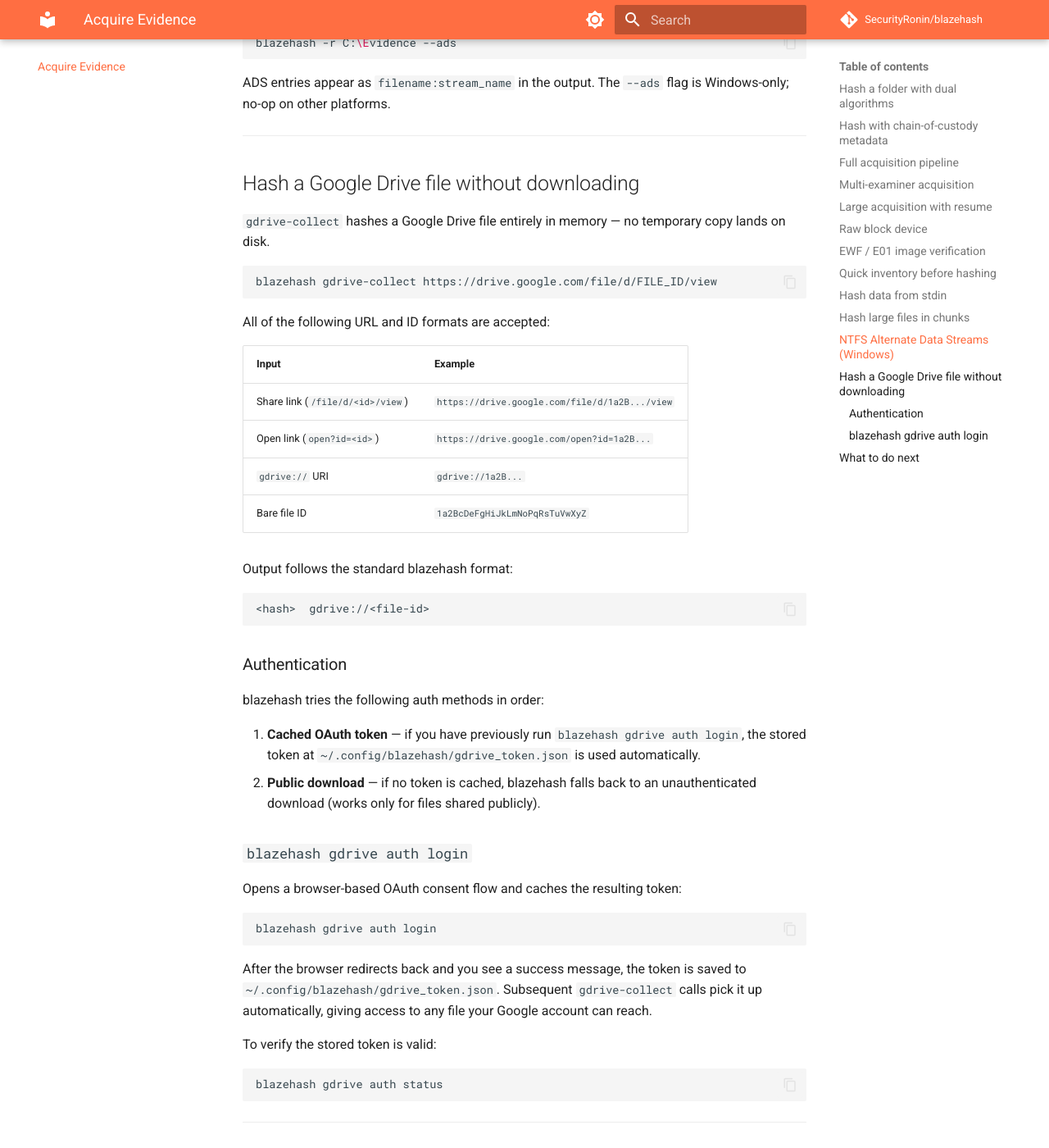
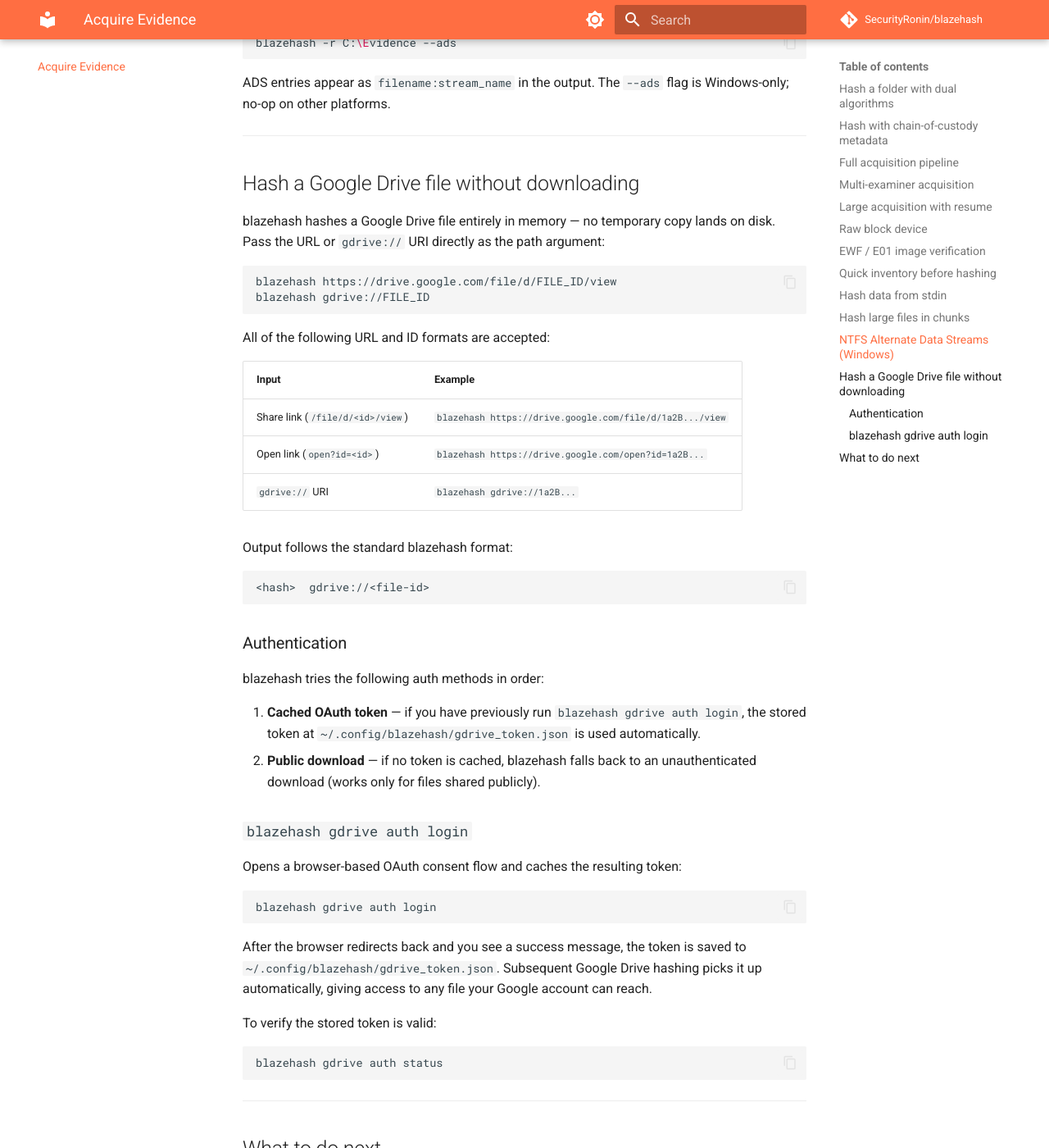
Before and after one commit to SecurityRonin/blazehash, an MkDocs documentation site: the page built from docs/acquire.md, in a window 1280 px wide and 1400 px high, scrolled down 3256 px. Shown: the whole window at 82% size. Built offline with MkDocs 1.6.1 and Material for MkDocs 9.7.7, drawn with Linux system fonts in a browser that asks for light colours; comment, search, counter and statistics services are not loaded.

Commit message:
docs: remove all remaining gdrive-collect references
acquire.md: "Subsequent gdrive-collect calls" → "Subsequent Google Drive hashing"
index.md: "Hash Google Drive files in memory with gdrive-collect" → gdrive:// URI phrasing
privacy.md: "or blazehash gdrive-collect with a Google Drive URL" → "or hash a gdrive:// URI"

Co-Authored-By: Claude Sonnet 4.6 <noreply@anthropic.com>

````diff
--- a/docs/acquire.md
+++ b/docs/acquire.md
@@ -158,20 +158,20 @@ ADS entries appear as `filename:stream_name` in the output. The `--ads` flag is
 
 ## Hash a Google Drive file without downloading
 
-`gdrive-collect` hashes a Google Drive file entirely in memory — no temporary copy lands on disk.
+blazehash hashes a Google Drive file entirely in memory — no temporary copy lands on disk. Pass the URL or `gdrive://` URI directly as the path argument:
 
 ```bash
-blazehash gdrive-collect https://drive.google.com/file/d/FILE_ID/view
+blazehash https://drive.google.com/file/d/FILE_ID/view
+blazehash gdrive://FILE_ID
 ```
 
 All of the following URL and ID formats are accepted:
 
 | Input | Example |
 |-------|---------|
-| Share link (`/file/d/<id>/view`) | `https://drive.google.com/file/d/1a2B.../view` |
-| Open link (`open?id=<id>`) | `https://drive.google.com/open?id=1a2B...` |
-| `gdrive://` URI | `gdrive://1a2B...` |
-| Bare file ID | `1a2BcDeFgHiJkLmNoPqRsTuVwXyZ` |
+| Share link (`/file/d/<id>/view`) | `blazehash https://drive.google.com/file/d/1a2B.../view` |
+| Open link (`open?id=<id>`) | `blazehash https://drive.google.com/open?id=1a2B...` |
+| `gdrive://` URI | `blazehash gdrive://1a2B...` |
 
 Output follows the standard blazehash format:
 
@@ -194,7 +194,7 @@ Opens a browser-based OAuth consent flow and caches the resulting token:
 blazehash gdrive auth login
 ```
 
-After the browser redirects back and you see a success message, the token is saved to `~/.config/blazehash/gdrive_token.json`. Subsequent `gdrive-collect` calls pick it up automatically, giving access to any file your Google account can reach.
+After the browser redirects back and you see a success message, the token is saved to `~/.config/blazehash/gdrive_token.json`. Subsequent Google Drive hashing picks it up automatically, giving access to any file your Google account can reach.
 
 To verify the stored token is valid:
 
````
Also changed, not shown: docs/index.md (+1 -1 lines), docs/privacy.md (+1 -1 lines).
